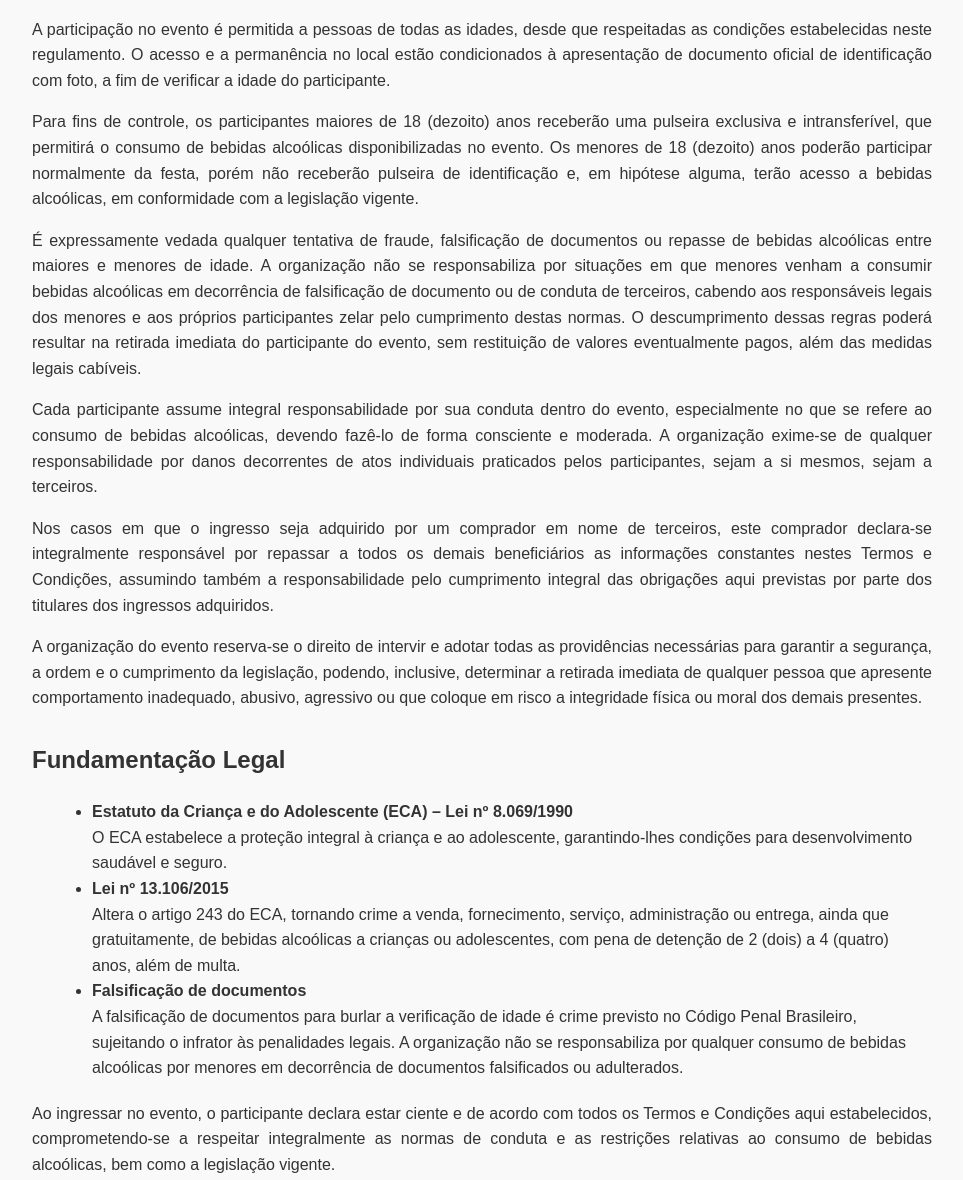
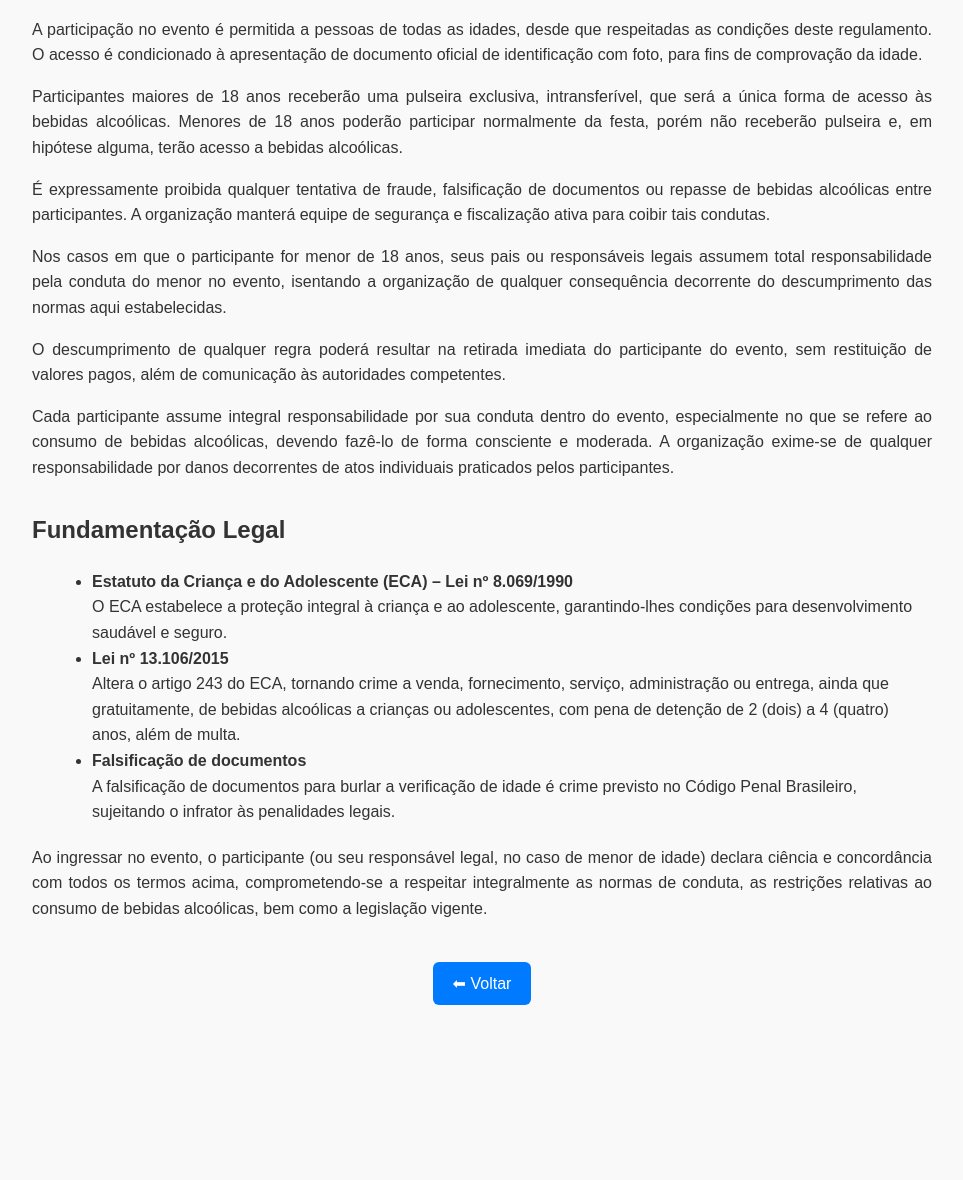
Before and after one commit to iannini25/Prime-club-termos, a plain HTML site: page termos.html in a window 1280 px wide. Shown: the part 136-1316 px from the top of the page, without its empty margins (158-1121 px from the left). After the commit the page ends 1201 px from the top, so only its background shows below. Drawn offline with Linux system fonts and the light colour scheme.

Commit message:
Update termos.html

```diff
--- a/termos.html
+++ b/termos.html
@@ -49,34 +49,33 @@
   <h1>Termos e Condições de Participação</h1>
 
   <p>
-    A participação no evento é permitida a pessoas de todas as idades, desde que respeitadas as condições estabelecidas neste regulamento.
-    O acesso e a permanência no local estão condicionados à apresentação de documento oficial de identificação com foto, a fim de verificar a idade do participante.
+    A participação no evento é permitida a pessoas de todas as idades, desde que respeitadas as condições deste regulamento.
+    O acesso é condicionado à apresentação de documento oficial de identificação com foto, para fins de comprovação da idade.
   </p>
 
   <p>
-    Para fins de controle, os participantes maiores de 18 (dezoito) anos receberão uma pulseira exclusiva e intransferível, que permitirá o consumo de bebidas alcoólicas disponibilizadas no evento.
-    Os menores de 18 (dezoito) anos poderão participar normalmente da festa, porém não receberão pulseira de identificação e, em hipótese alguma, terão acesso a bebidas alcoólicas, em conformidade com a legislação vigente.
+    Participantes maiores de 18 anos receberão uma pulseira exclusiva, intransferível, que será a única forma de acesso às bebidas alcoólicas.
+    Menores de 18 anos poderão participar normalmente da festa, porém não receberão pulseira e, em hipótese alguma, terão acesso a bebidas alcoólicas.
   </p>
 
   <p>
-    É expressamente vedada qualquer tentativa de fraude, falsificação de documentos ou repasse de bebidas alcoólicas entre maiores e menores de idade.
-    A organização não se responsabiliza por situações em que menores venham a consumir bebidas alcoólicas em decorrência de falsificação de documento ou de conduta de terceiros,
-    cabendo aos responsáveis legais dos menores e aos próprios participantes zelar pelo cumprimento destas normas.
-    O descumprimento dessas regras poderá resultar na retirada imediata do participante do evento, sem restituição de valores eventualmente pagos, além das medidas legais cabíveis.
+    É expressamente proibida qualquer tentativa de fraude, falsificação de documentos ou repasse de bebidas alcoólicas entre participantes.
+    A organização manterá equipe de segurança e fiscalização ativa para coibir tais condutas.
   </p>
 
   <p>
-    Cada participante assume integral responsabilidade por sua conduta dentro do evento, especialmente no que se refere ao consumo de bebidas alcoólicas, devendo fazê-lo de forma consciente e moderada.
-    A organização exime-se de qualquer responsabilidade por danos decorrentes de atos individuais praticados pelos participantes, sejam a si mesmos, sejam a terceiros.
+    Nos casos em que o participante for menor de 18 anos, seus pais ou responsáveis legais assumem total responsabilidade pela conduta do menor no evento,
+    isentando a organização de qualquer consequência decorrente do descumprimento das normas aqui estabelecidas.
   </p>
 
   <p>
-    Nos casos em que o ingresso seja adquirido por um comprador em nome de terceiros, este comprador declara-se integralmente responsável por repassar a todos os demais beneficiários as informações constantes nestes Termos e Condições,
-    assumindo também a responsabilidade pelo cumprimento integral das obrigações aqui previstas por parte dos titulares dos ingressos adquiridos.
+    O descumprimento de qualquer regra poderá resultar na retirada imediata do participante do evento, sem restituição de valores pagos,
+    além de comunicação às autoridades competentes.
   </p>
 
   <p>
-    A organização do evento reserva-se o direito de intervir e adotar todas as providências necessárias para garantir a segurança, a ordem e o cumprimento da legislação, podendo, inclusive, determinar a retirada imediata de qualquer pessoa que apresente comportamento inadequado, abusivo, agressivo ou que coloque em risco a integridade física ou moral dos demais presentes.
+    Cada participante assume integral responsabilidade por sua conduta dentro do evento, especialmente no que se refere ao consumo de bebidas alcoólicas,
+    devendo fazê-lo de forma consciente e moderada. A organização exime-se de qualquer responsabilidade por danos decorrentes de atos individuais praticados pelos participantes.
   </p>
 
   <h2>Fundamentação Legal</h2>
@@ -89,13 +88,12 @@
     com pena de detenção de 2 (dois) a 4 (quatro) anos, além de multa.</li>
 
     <li><strong>Falsificação de documentos</strong><br>
-    A falsificação de documentos para burlar a verificação de idade é crime previsto no Código Penal Brasileiro, sujeitando o infrator às penalidades legais.
-    A organização não se responsabiliza por qualquer consumo de bebidas alcoólicas por menores em decorrência de documentos falsificados ou adulterados.</li>
+    A falsificação de documentos para burlar a verificação de idade é crime previsto no Código Penal Brasileiro, sujeitando o infrator às penalidades legais.</li>
   </ul>
 
   <p>
-    Ao ingressar no evento, o participante declara estar ciente e de acordo com todos os Termos e Condições aqui estabelecidos, comprometendo-se a respeitar integralmente as normas de conduta
-    e as restrições relativas ao consumo de bebidas alcoólicas, bem como a legislação vigente.
+    Ao ingressar no evento, o participante (ou seu responsável legal, no caso de menor de idade) declara ciência e concordância com todos os termos acima,
+    comprometendo-se a respeitar integralmente as normas de conduta, as restrições relativas ao consumo de bebidas alcoólicas, bem como a legislação vigente.
   </p>
 
   <button class="btn-voltar" onclick="location.href='index.html'">⬅ Voltar</button>
```
